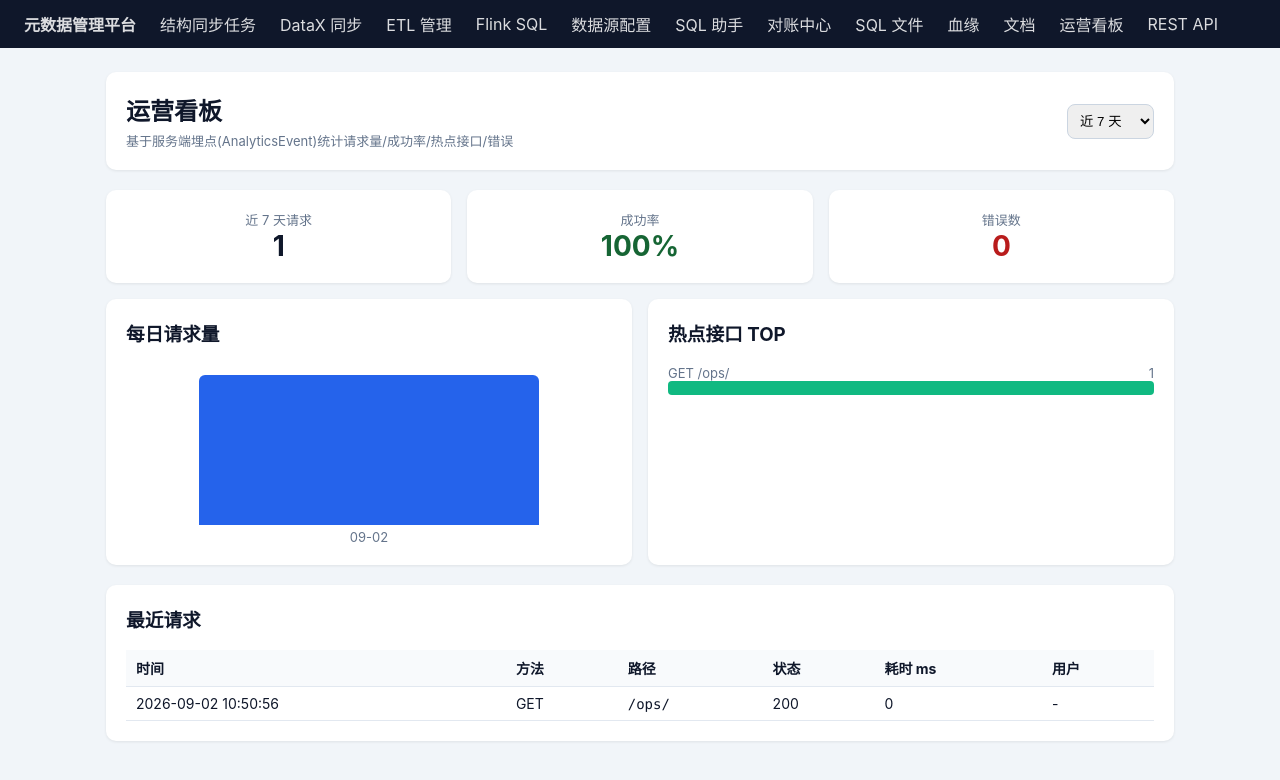
After one commit to kg12581/metadata-django, a Django app: page /ops/ in a window 1280 px wide. The commit adds this page. Shown: the top 780 px of the page. Run offline with Django 4.2, Linux system fonts and the light colour scheme; data comes from the database, SQL or seed files in the repository; some libraries are stand-ins or nearby versions.

Commit message:
feat: API文档/MCP服务/埋点与运营看板
- docs/04-api-reference: 全接口调用文档(在线 /docs/ 可查)
- mcp/: MCPServer 封装平台 17 个工具(元数据/校验/DDL/DataX/对账/血缘/AI/运营)
  + Codex/Claude 接入配置与 README
- 埋点: AnalyticsMiddleware 记录请求到 AnalyticsEvent(模型+迁移+admin)
- 运营看板 /ops/: 请求量/成功率/热点接口/错误统计(近 1/7/30 天)
- 依赖: mcp>=2.0

```diff
--- /dev/null
+++ b/common/middleware.py
@@ -0,0 +1,34 @@
+"""运营埋点中间件: 记录 API/页面请求到 AnalyticsEvent。"""
+from __future__ import annotations
+
+import time
+
+
+class AnalyticsMiddleware:
+    def __init__(self, get_response):
+        self.get_response = get_response
+
+    def __call__(self, request):
+        start = time.time()
+        response = self.get_response(request)
+        duration_ms = int((time.time() - start) * 1000)
+        path = request.path or ""
+        try:
+            if path.startswith(("/api/", "/admin/")) or (
+                not path.startswith(("/static/", "/favicon.ico"))
+                and not path.endswith((".js", ".css", ".png", ".ico"))
+            ):
+                from .models import AnalyticsEvent
+
+                AnalyticsEvent.objects.create(
+                    event_type="request",
+                    method=request.method or "",
+                    path=path,
+                    status_code=response.status_code,
+                    duration_ms=duration_ms,
+                    username=(request.user.username if request.user.is_authenticated else ""),
+                    ip=getattr(request, "META", {}).get("REMOTE_ADDR", "") or "",
+                )
+        except Exception:
+            pass  # 埋点失败不影响业务
+        return response
--- a/common/models.py
+++ b/common/models.py
@@ -195,6 +195,33 @@ class LineageEdge(models.Model):
         return f"{self.source_table} -> {self.target_table}"
 
 
+class AnalyticsEvent(models.Model):
+    """埋点: 记录请求与关键操作, 用于运营看板。"""
+
+    event_type = models.CharField("事件类型", max_length=20, default="request")
+    method = models.CharField("方法", max_length=10, blank=True, default="")
+    path = models.CharField("路径", max_length=500, blank=True, default="")
+    status_code = models.PositiveIntegerField("状态码", null=True, blank=True)
+    duration_ms = models.PositiveIntegerField("耗时 ms", default=0)
+    username = models.CharField("用户", max_length=150, blank=True, default="")
+    ip = models.CharField("IP", max_length=64, blank=True, default="")
+    detail = models.JSONField("详情", default=dict, blank=True)
+    created_at = models.DateTimeField("时间", auto_now_add=True)
+
+    class Meta:
+        ordering = ["-created_at"]
+        verbose_name = "埋点事件"
+        verbose_name_plural = "埋点事件"
+        indexes = [
+            models.Index(fields=["created_at"]),
+            models.Index(fields=["path"]),
+            models.Index(fields=["status_code"]),
+        ]
+
+    def __str__(self):
+        return f"{self.method} {self.path} -> {self.status_code} @ {self.created_at:%H:%M:%S}"
+
+
 class MetadataTable(models.Model):
     """远端库中的一张表或视图。"""
 
--- a/common/ui_urls.py
+++ b/common/ui_urls.py
@@ -17,6 +17,7 @@ urlpatterns = [
     path("docs/", views.docs_page, name="docs-page"),
     path("sql-files/", views.sql_files_page, name="sql-files-page"),
     path("lineage/", views.lineage_page, name="lineage-page"),
+    path("ops/", views.ops_page, name="ops-page"),
     path("databases/<int:pk>/", views.database_detail_ui, name="database-detail"),
     path("tables/<int:pk>/", views.table_detail_ui, name="table-detail"),
 ]
--- a/common/urls.py
+++ b/common/urls.py
@@ -50,4 +50,5 @@ urlpatterns = [
     path("lineage/parse/", views.lineage_parse, name="lineage-parse"),
     path("lineage/clear/", views.lineage_clear, name="lineage-clear"),
     path("llm/analyze/", views.llm_analyze, name="llm-analyze"),
+    path("ops/summary/", views.ops_summary, name="ops-summary"),
 ]
--- a/common/views.py
+++ b/common/views.py
@@ -7,6 +7,7 @@ from pathlib import Path
 
 from django.http import HttpResponse, JsonResponse
 from django.db.models import Count
+from django.db.models.functions import TruncDate
 from django.shortcuts import get_object_or_404, render
 from django.utils import timezone
 from django.views.decorators.csrf import csrf_exempt
@@ -14,6 +15,7 @@ from django.views.decorators.http import require_GET, require_POST
 
 from .config import get_datax_config, get_database_config, get_doris_config
 from .models import (
+    AnalyticsEvent,
     LineageEdge,
     MetadataDatabase,
     MetadataSourceConfig,
@@ -1352,3 +1354,58 @@ def llm_analyze(request):
     except Exception as exc:
         return _fail(f"分析失败: {exc}", code=500, status=500)
     return _ok({"analysis": text}, message="分析完成")
+
+
+# ---------------------------------------------------------------- 运营看板
+
+@require_GET
+def ops_page(request):
+    """前端页面: 运营看板。"""
+    return render(request, "common/ops.html", {})
+
+
+@require_GET
+def ops_summary(request):
+    try:
+        days = max(1, min(int(request.GET.get("days", 7)), 90))
+    except (TypeError, ValueError):
+        days = 7
+    from datetime import timedelta
+
+    since = timezone.now() - timedelta(days=days)
+    base = AnalyticsEvent.objects.filter(created_at__gte=since)
+    total = base.count()
+    errors = base.filter(status_code__gte=400).count()
+    by_day = list(
+        base.annotate(day=TruncDate("created_at"))
+        .values("day")
+        .annotate(count=Count("id"))
+        .order_by("day")
+    )
+    top_paths = list(
+        base.values("method", "path")
+        .annotate(count=Count("id"))
+        .order_by("-count")[:12]
+    )
+    status_dist = list(base.values("status_code").annotate(count=Count("id")).order_by("status_code"))
+    recent = list(
+        base.order_by("-created_at")[:30].values(
+            "created_at", "method", "path", "status_code", "duration_ms", "username"
+        )
+    )
+    return _ok(
+        {
+            "days": days,
+            "total": total,
+            "errors": errors,
+            "error_rate": round(errors / total * 100, 2) if total else 0,
+            "success_rate": round((total - errors) / total * 100, 2) if total else 0,
+            "by_day": [
+                {"day": item["day"].isoformat(), "count": item["count"]}
+                for item in by_day
+            ],
+            "top_paths": top_paths,
+            "status_dist": status_dist,
+            "recent": recent,
+        }
+    )
--- a/metadata_django/settings.py
+++ b/metadata_django/settings.py
@@ -30,6 +30,7 @@ MIDDLEWARE = [
     "django.contrib.auth.middleware.AuthenticationMiddleware",
     "django.contrib.messages.middleware.MessageMiddleware",
     "django.middleware.clickjacking.XFrameOptionsMiddleware",
+    "common.middleware.AnalyticsMiddleware",
 ]
 
 ROOT_URLCONF = "metadata_django.urls"
--- a/requirements.txt
+++ b/requirements.txt
@@ -6,3 +6,4 @@ kafka-python>=2.2
 sqlparse>=0.5
 markdown>=3.6
 paramiko>=3.4
+mcp>=2.0
--- a/templates/common/base.html
+++ b/templates/common/base.html
@@ -106,6 +106,7 @@
     <a href="/sql-files/">SQL 文件</a>
     <a href="/lineage/">血缘</a>
     <a href="/docs/">文档</a>
+    <a href="/ops/">运营看板</a>
     <a href="/api/metadata/">REST API</a>
   </header>
   <div class="container">
--- /dev/null
+++ b/templates/common/ops.html
@@ -0,0 +1,97 @@
+{% extends "common/base.html" %}
+{% block title %}运营看板 - 元数据管理平台{% endblock %}
+{% block content %}
+<div class="card">
+  <div class="toolbar" style="margin-bottom:0">
+    <div><h2 style="margin:0 0 4px">运营看板</h2><div class="muted">基于服务端埋点(AnalyticsEvent)统计请求量/成功率/热点接口/错误</div></div>
+    <select id="rangeSel" onchange="loadSummary()" style="padding:8px;border:1px solid #cbd5e1;border-radius:8px">
+      <option value="1">近 1 天</option>
+      <option value="7" selected>近 7 天</option>
+      <option value="30">近 30 天</option>
+    </select>
+  </div>
+</div>
+
+<div style="display:grid;grid-template-columns:repeat(auto-fit,minmax(180px,1fr));gap:16px" id="cards"></div>
+
+<div style="display:grid;grid-template-columns:repeat(auto-fit,minmax(320px,1fr));gap:16px;margin-top:16px">
+  <div class="card">
+    <h3>每日请求量</h3>
+    <div id="dayChart" style="display:flex;align-items:end;gap:8px;height:180px"></div>
+  </div>
+  <div class="card">
+    <h3>热点接口 TOP</h3>
+    <div id="topPaths"></div>
+  </div>
+</div>
+
+<div class="card">
+  <h3>最近请求</h3>
+  <table>
+    <thead><tr><th>时间</th><th>方法</th><th>路径</th><th>状态</th><th>耗时 ms</th><th>用户</th></tr></thead>
+    <tbody id="recentTable"></tbody>
+  </table>
+</div>
+{% endblock %}
+{% block extra_js %}
+<script>
+async function loadSummary(){
+  const days = document.getElementById('rangeSel').value;
+  const resp = await fetch('/api/metadata/ops/summary/?days='+days);
+  const data = (await resp.json()).data;
+  const cards = document.getElementById('cards');
+  const mk = (label, value, color) => {
+    const d=document.createElement('div');
+    d.className='card'; d.style.cssText='margin:0;text-align:center';
+    d.innerHTML='<div class="muted">'+label+'</div><div style="font-size:28px;font-weight:700;color:'+color+'">'+value+'</div>';
+    cards.appendChild(d);
+  };
+  cards.innerHTML='';
+  mk('近 '+days+' 天请求', data.total, '#0f172a');
+  mk('成功率', data.success_rate+'%', '#166534');
+  mk('错误数', data.errors, '#b91c1c');
+
+  const chart=document.getElementById('dayChart');
+  chart.innerHTML='';
+  const max=Math.max(1, ...data.by_day.map(d=>d.count));
+  data.by_day.forEach(d=>{
+    const col=document.createElement('div');
+    col.style.cssText='flex:1;display:flex;flex-direction:column;justify-content:end;align-items:center;gap:4px;height:100%';
+    const bar=document.createElement('div');
+    bar.style.cssText='width:70%;background:#2563eb;border-radius:6px 6px 0 0;min-height:2px';
+    bar.style.height=(d.count/max*150)+'px';
+    bar.title=d.count;
+    const label=document.createElement('div');
+    label.className='muted'; label.textContent=d.day.slice(5);
+    col.appendChild(bar); col.appendChild(label);
+    chart.appendChild(col);
+  });
+
+  const top=document.getElementById('topPaths');
+  top.innerHTML='';
+  const tmax=Math.max(1,...data.top_paths.map(p=>p.count));
+  data.top_paths.forEach(p=>{
+    const row=document.createElement('div');
+    row.style.cssText='margin-bottom:8px';
+    const bar=document.createElement('div');
+    bar.style.cssText='height:14px;background:#e2e8f0;border-radius:4px;position:relative;overflow:hidden';
+    const fill=document.createElement('div');
+    fill.style.cssText='height:100%;background:#10b981;width:'+(p.count/tmax*100)+'%';
+    bar.appendChild(fill);
+    row.innerHTML='<div style="display:flex;justify-content:space-between" class="muted"><span>'+p.method+' '+p.path+'</span><span>'+p.count+'</span></div>';
+    row.appendChild(bar);
+    top.appendChild(row);
+  });
+
+  const tb=document.getElementById('recentTable');
+  tb.innerHTML='';
+  data.recent.forEach(r=>{
+    const tr=document.createElement('tr');
+    const cls = r.status_code>=400 ? 'style="color:#b91c1c"' : '';
+    tr.innerHTML='<td>'+String(r.created_at).replace('T',' ').slice(0,19)+'</td><td>'+r.method+'</td><td class="mono" style="max-width:420px;overflow:hidden;text-overflow:ellipsis">'+r.path+'</td><td '+cls+'>'+r.status_code+'</td><td>'+r.duration_ms+'</td><td>'+(r.username||'-')+'</td>';
+    tb.appendChild(tr);
+  });
+}
+loadSummary();
+</script>
+{% endblock %}
```
Also changed, not shown: common/admin.py (+9 -0 lines), docs/03-official-docs-and-links.md (+2 -0 lines), docs/04-api-reference.md (added, +128 -0 lines), mcp/server.py (added, +152 -0 lines), README.md, common/migrations/0004_analyticsevent.py (added), mcp/README.md (added).
